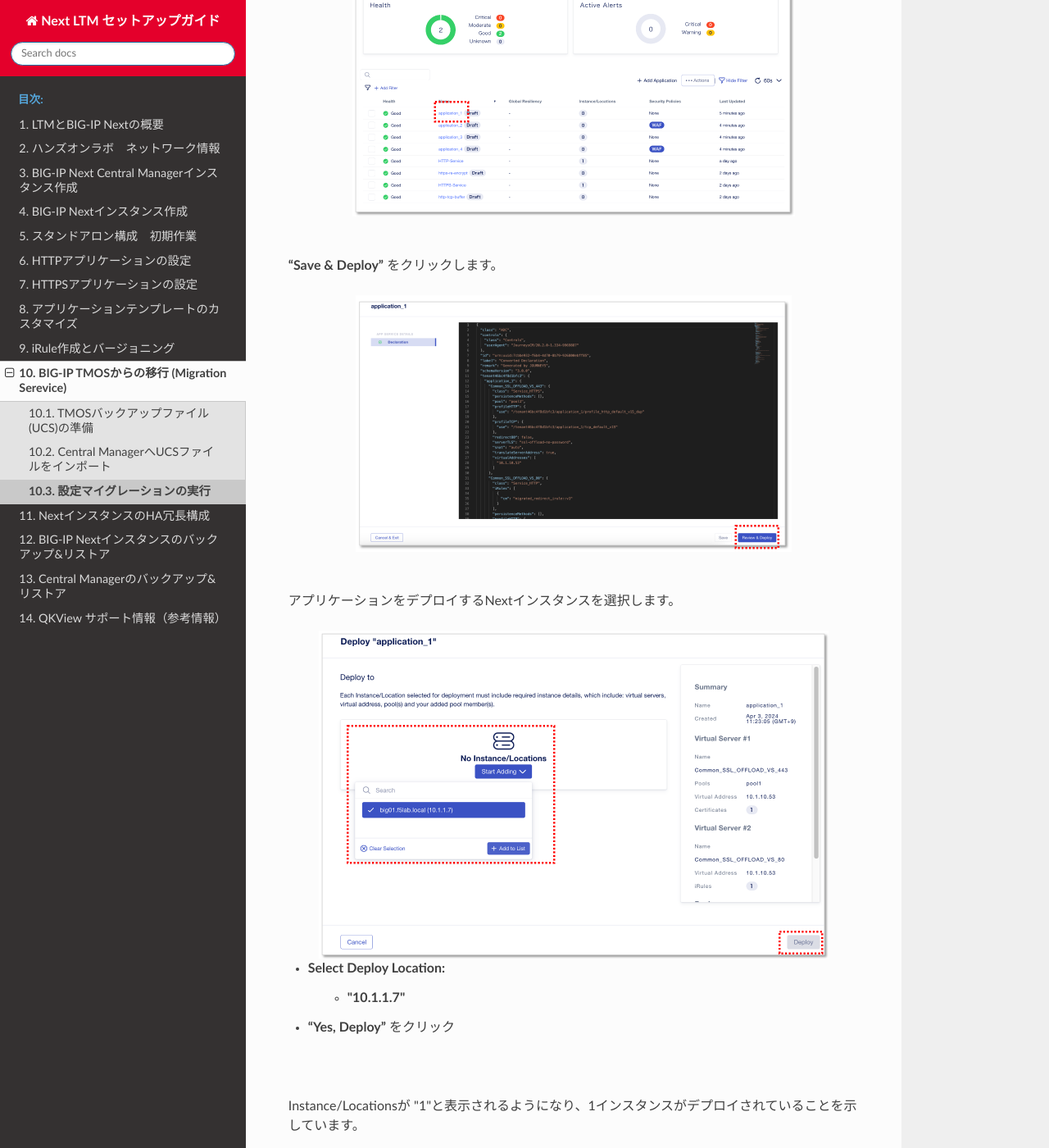
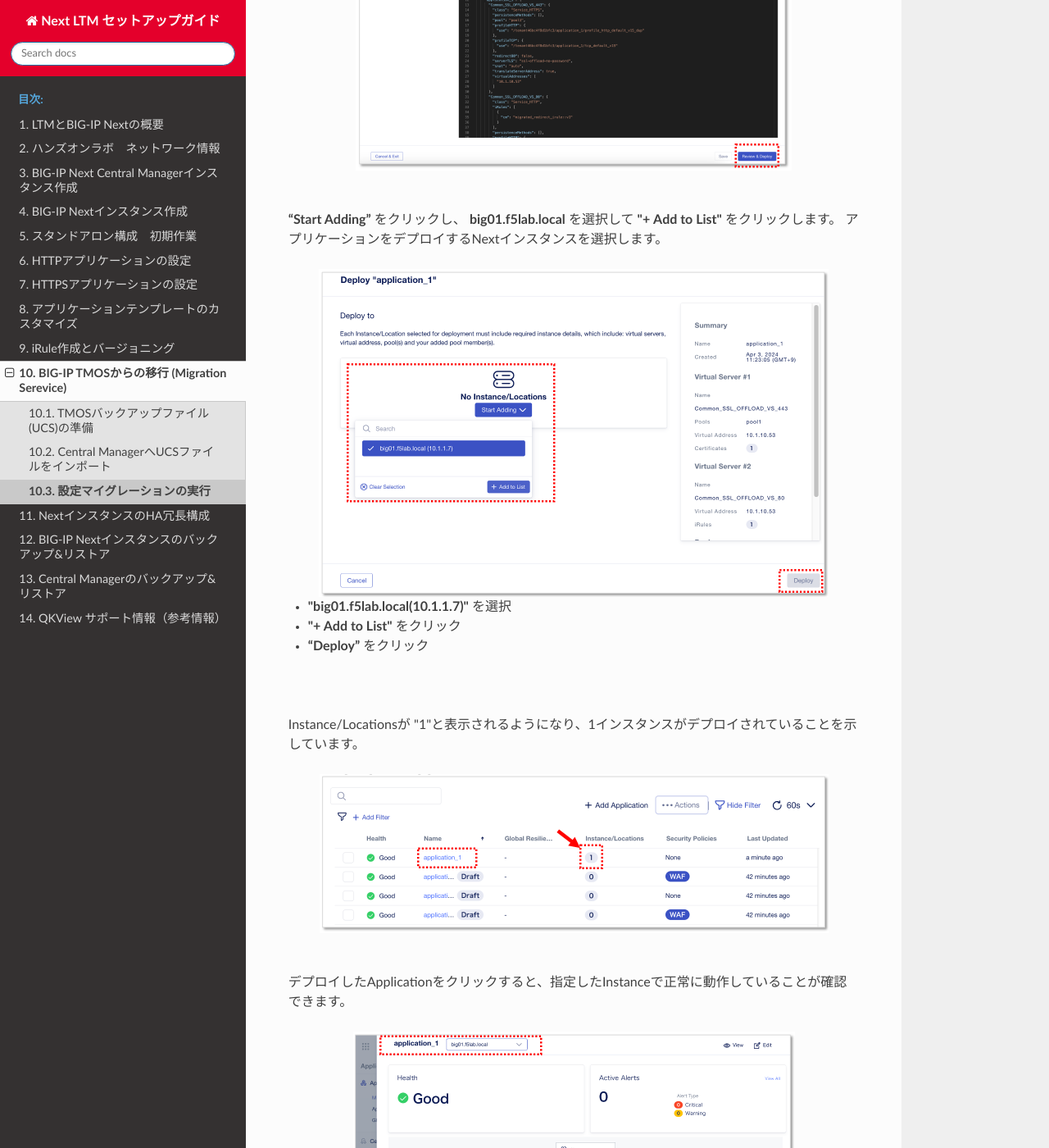
Before and after one commit to BeF5/f5j-easy-setup-next-ltm, a Sphinx documentation site: the page built from docs/content10/module03/module03.rst, in a window 1280 px wide and 1400 px high, scrolled down 3763 px. Shown: the whole window at 82% size. Built offline with Sphinx 7.4.7 and the Read the Docs theme 2.0.0, drawn with Linux system fonts in a browser that asks for light colours; some of the changed text lies outside the part shown.

Commit message:
Update module03.rst

```diff
--- a/docs/content10/module03/module03.rst
+++ b/docs/content10/module03/module03.rst
@@ -15,7 +15,7 @@ UCSからインポートしたアプリケーションをNextインスタンス
 **"Next"** をクリックします。
 
 .. figure:: images/c10-m3-2.png
-   :scale: 80%
+   :scale: 50%
    :align: center
 
 
@@ -24,7 +24,7 @@ UCSからインポートしたアプリケーションをNextインスタンス
 Deploy Locationは"Save as Draft"のままとしておきます。ここで任意のNextインスタンスを選択することも可能です。
 
 .. figure:: images/c10-m3-3.png
-   :scale: 80%
+   :scale: 50%
    :align: center
 
 
@@ -61,7 +61,7 @@ DeployするApplication **"application_3"** をクリックします。
 
 
 |
-**“Save & Deploy”** をクリックします。
+**“Review & Deploy”** をクリックします。
 
 .. figure:: images/c10-m3-8.png
    :scale: 50%
@@ -69,15 +69,16 @@ DeployするApplication **"application_3"** をクリックします。
 
 
 |
+**“Start Adding”** をクリックし、 **big01.f5lab.local** を選択して **"+ Add to List"** をクリックします。
 アプリケーションをデプロイするNextインスタンスを選択します。
 
 .. figure:: images/c10-m3-9.png
    :scale: 50%
    :align: center
 
-- Select Deploy Location:
-   - **"10.1.1.7"**
-- **“Yes, Deploy”** をクリック
+- **"big01.f5lab.local(10.1.1.7)"** を選択
+- **"+ Add to List"** をクリック
+- **“Deploy”** をクリック
 
 
 |
```
Also changed, not shown: other parts of docs/content10/module03/module03.rst (+1 -1 lines).
